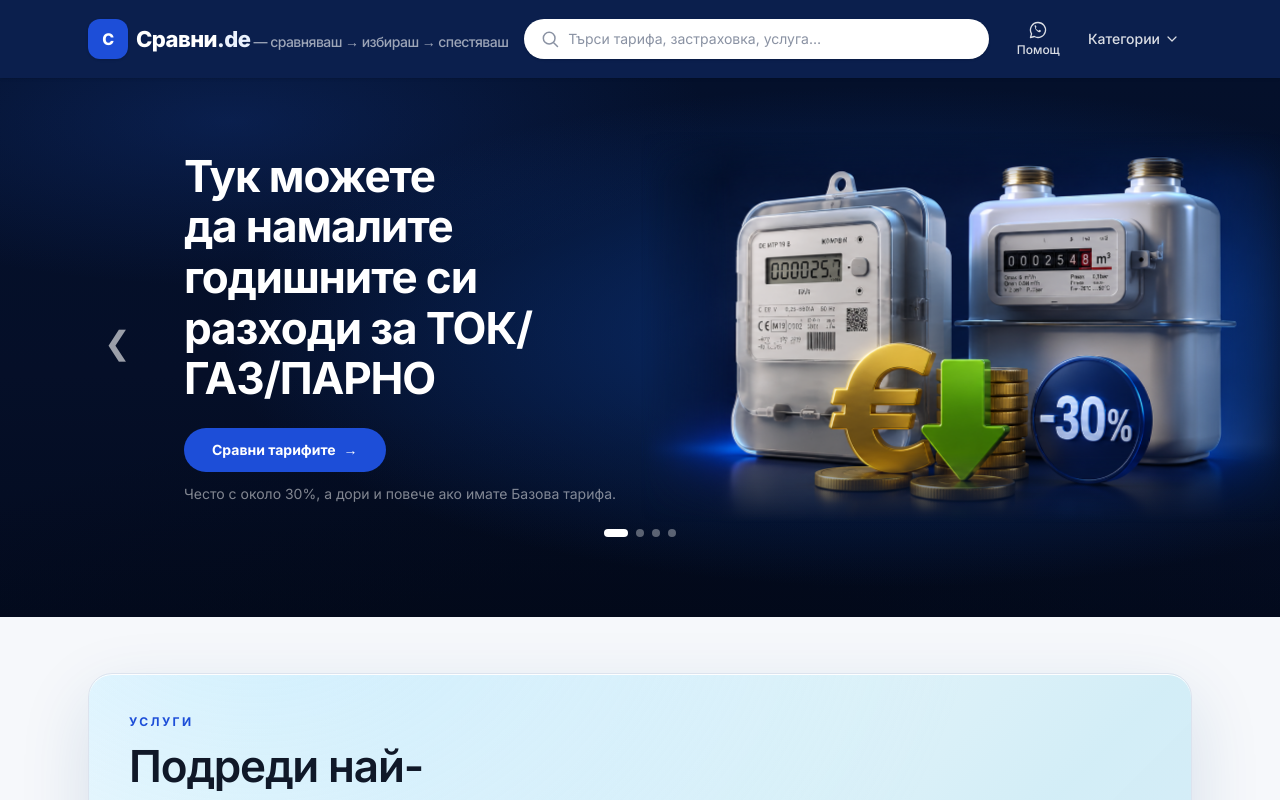
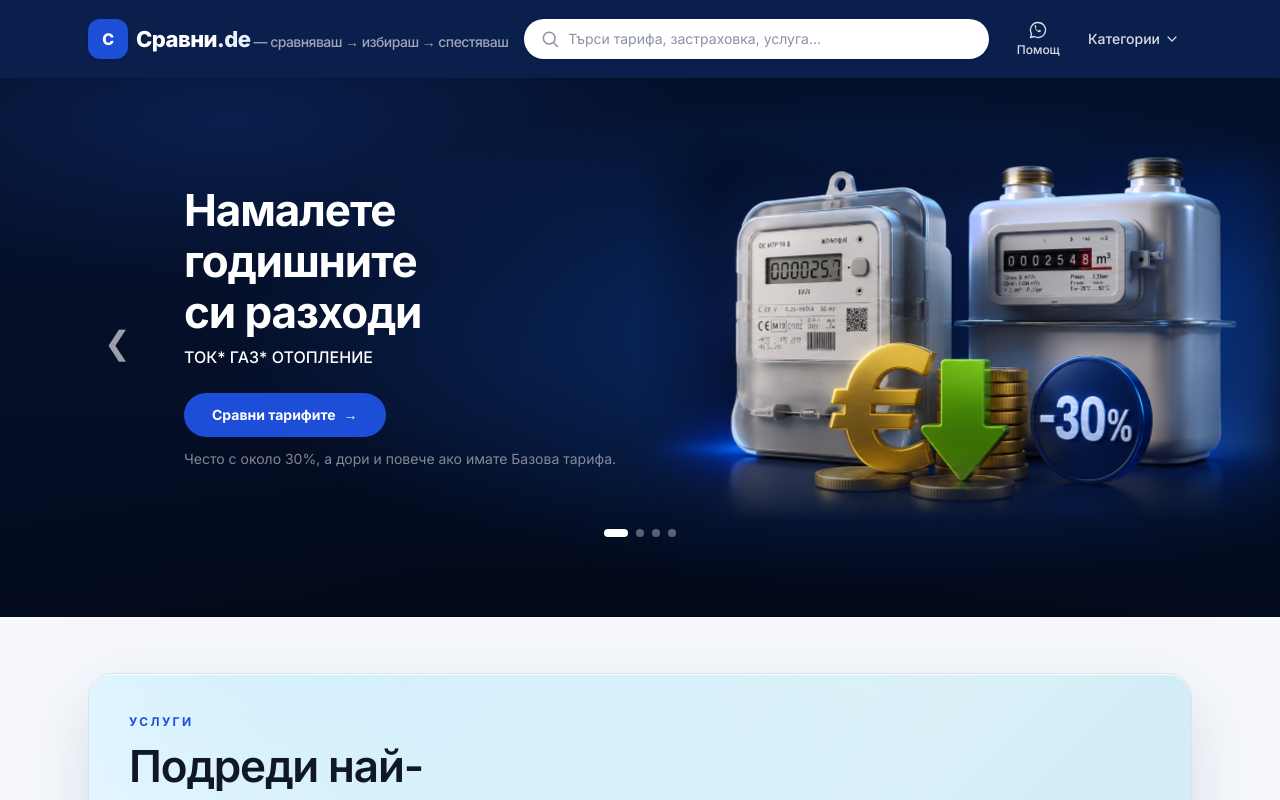
Before and after one commit to TARIFBERATER24/DE-BG-PLATFORM, a Next.js app: page / in a window 1280 px wide. Shown: the top 800 px of the page. Built offline with nearby package versions, Linux system fonts and the light colour scheme.

Commit message:
Shorten Ток/Газ hero title, add ТОК*ГАЗ*ОТОПЛЕНИЕ tagline

```diff
--- a/components/HeroCarousel.tsx
+++ b/components/HeroCarousel.tsx
@@ -57,6 +57,11 @@ export default function HeroCarousel() {
           <h1 className="text-3xl font-bold leading-[1.15] tracking-tight text-white sm:text-4xl">
             {slide.title}
           </h1>
+
+          {slide.tagline ? (
+            <p className="mt-2 text-sm font-medium text-white sm:text-base">{slide.tagline}</p>
+          ) : null}
+
           <Link
             href={slide.href}
             className="mt-6 inline-flex items-center gap-2 rounded-full bg-brand px-7 py-3 text-sm font-bold text-on-brand transition-colors hover:bg-brand-hover"
--- a/lib/hero-slides.ts
+++ b/lib/hero-slides.ts
@@ -4,6 +4,8 @@ export type HeroSlide = {
   subtitle: string;
   ctaLabel: string;
   href: string;
+  /** Short white caption line shown directly under the title. */
+  tagline?: string;
   /** Optional 3D render shown beside the copy. Lives in public/hero/. */
   image?: string;
   imageAlt?: string;
@@ -20,7 +22,8 @@ export type HeroSlide = {
 export const heroSlides: HeroSlide[] = [
   {
     id: "tok-gaz",
-    title: "Тук можете да намалите годишните си разходи за ТОК/ГАЗ/ПАРНО",
+    title: "Намалете годишните си разходи",
+    tagline: "ТОК* ГАЗ* ОТОПЛЕНИЕ",
     subtitle:
       "Често с около 30%, а дори и повече ако имате Базова тарифа.",
     ctaLabel: "Сравни тарифите",
```
